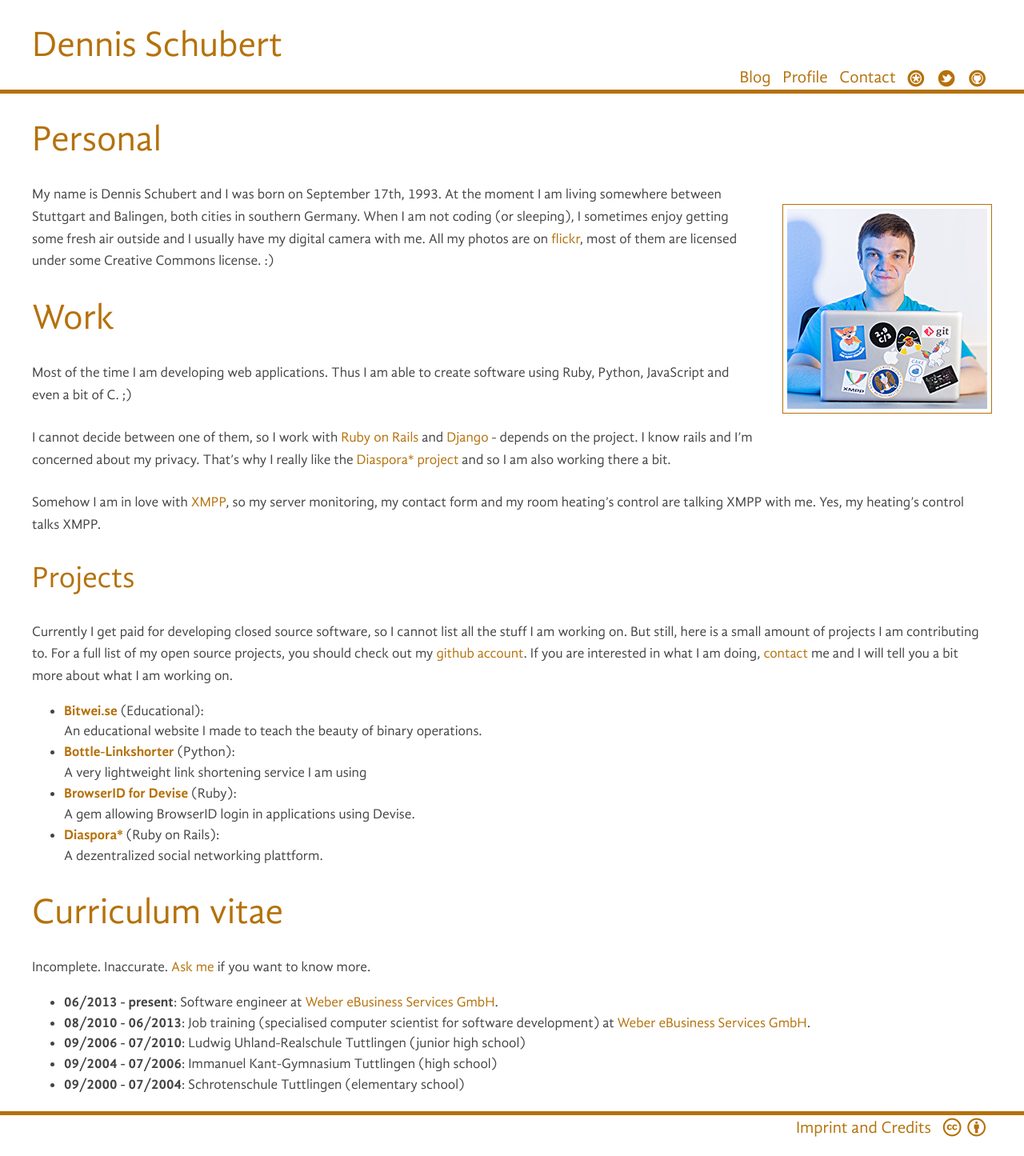
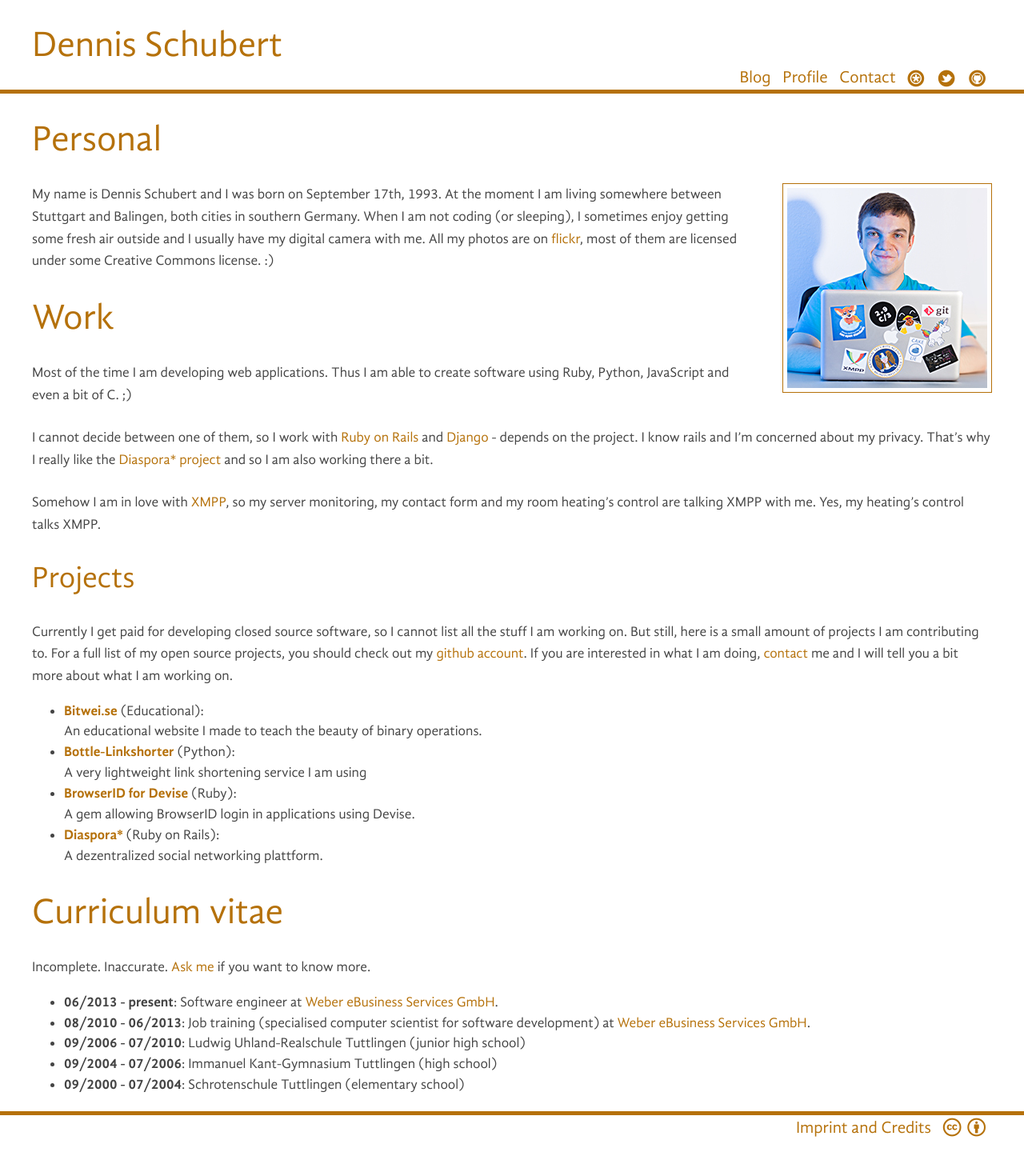
Before and after one commit to netinetwalker/schubio, a Jekyll site: the page built from profile.md, in a window 1280 px wide. Shown: the whole page at 80% size. Built offline with Jekyll 4.4.1, drawn with Linux system fonts in a browser that asks for light colours; some web fonts are replaced; Markdown is read by kramdown in place of the engine named in the settings.

Commit message:
Remove margin-top on floating images

```diff
--- a/css/main.scss
+++ b/css/main.scss
@@ -170,13 +170,13 @@ img {
   &.float-right {
     float: right;
     display: inline;
-    margin: 1.5em 0 1.5em 2em;
+    margin: 0 0 1.5em 2em;
   }
 
   &.float-left {
     float: left;
     display: inline;
-    margin: 1.5em 2em 1.5em 0;
+    margin: 0 2em 1.5em 0;
   }
 }
 
```
